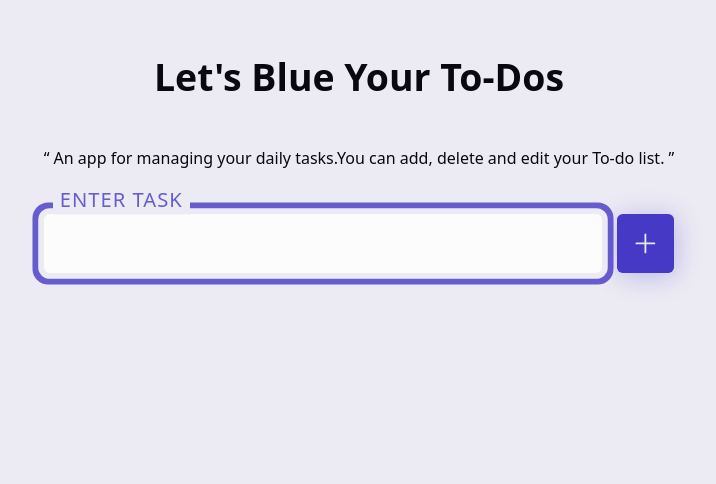
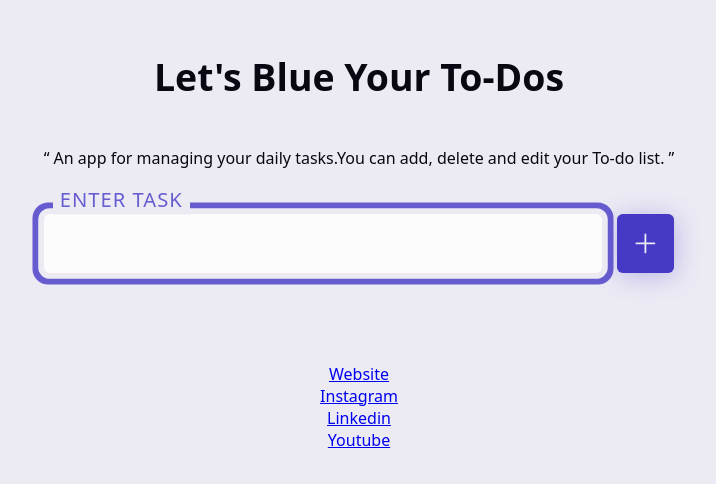
Before and after one commit to bluelearn-open-source/Lets-Blue-The-Hacktoberfest, a React (Vite) app: page / in a window 1280 px wide. Shown: the top 484 px of the page, without its empty margins (281-997 px from the left). Built offline with nearby package versions, Linux system fonts and the light colour scheme.

Commit message:
Added the links to the footer

```diff
--- a/src/App.jsx
+++ b/src/App.jsx
@@ -54,6 +54,16 @@ function App() {
 
         />
       )}
+        <footer>
+          <ul>
+         <li> <a href="https://www.bluelearn.in/">Website</a></li>
+      <li> <a href="https://www.instagram.com/bluelearn.in/"> Instagram</a></li>
+      <li> <a href="https://www.linkedin.com/company/bluelearn">Linkedin</a></li>
+     <li>  <a href="https://www.youtube.com/channel/UCSuCYJ_jvzVJYFycR4WIZhw">Youtube</a></li>
+
+        </ul>
+        </footer>
+
     </div>
   )
 }
--- a/src/index.css
+++ b/src/index.css
@@ -241,3 +241,6 @@ hr {
   border: 0.1em solid hsl(var(--accent) / 0.3);
   box-shadow: 0 -1em 3em hsl(var(--muted)), 0 1em 3em hsl(var(--accent) / 0.2);
 }
+ul{
+  list-style-type: none;
+}
```
